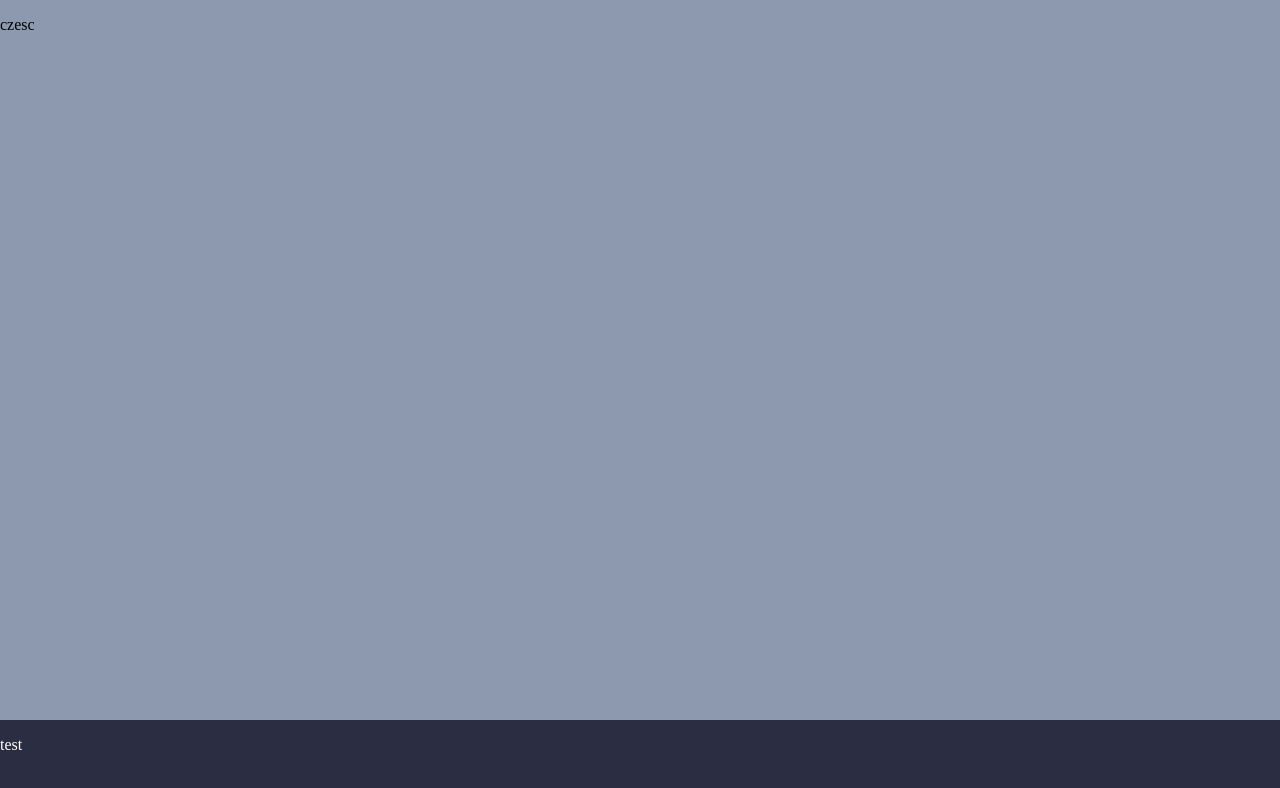
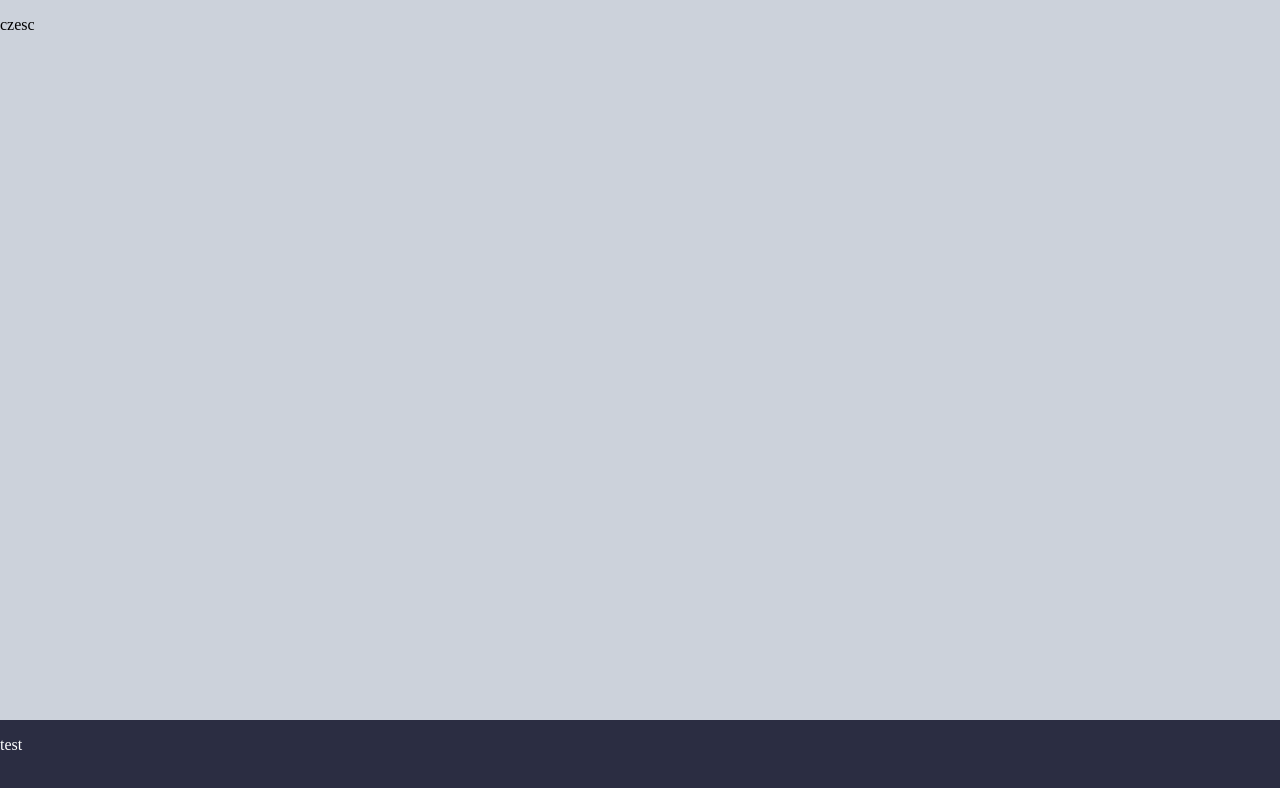
Before and after one commit to KordianKorsakowski/food, a React (Create React App) app in the folder dish/: page / in a window 1280 px wide. Shown: the top 788 px of the page. Built offline with nearby package versions, Linux system fonts and the light colour scheme.

Commit message:
change first color

```diff
--- a/dish/src/theme/colors.ts
+++ b/dish/src/theme/colors.ts
@@ -1,5 +1,5 @@
 export const colors = {
-  firstColorBg: '#8d99ae',
+  firstColorBg: '#ccd2db',
   secondColorBg: '#2b2d42',
   firstColorFont: '#000',
   secondColorFont: '#fff',
```
